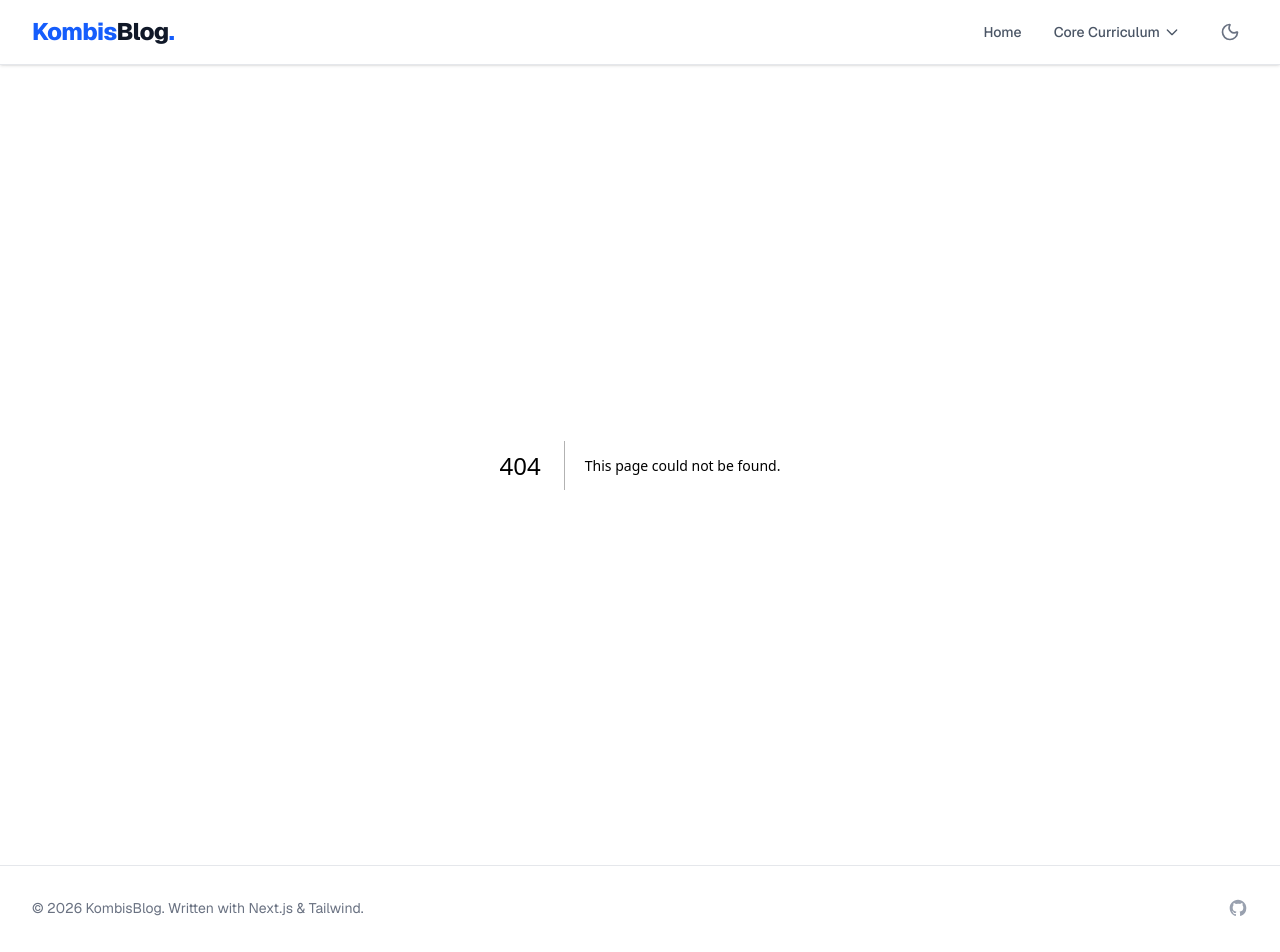
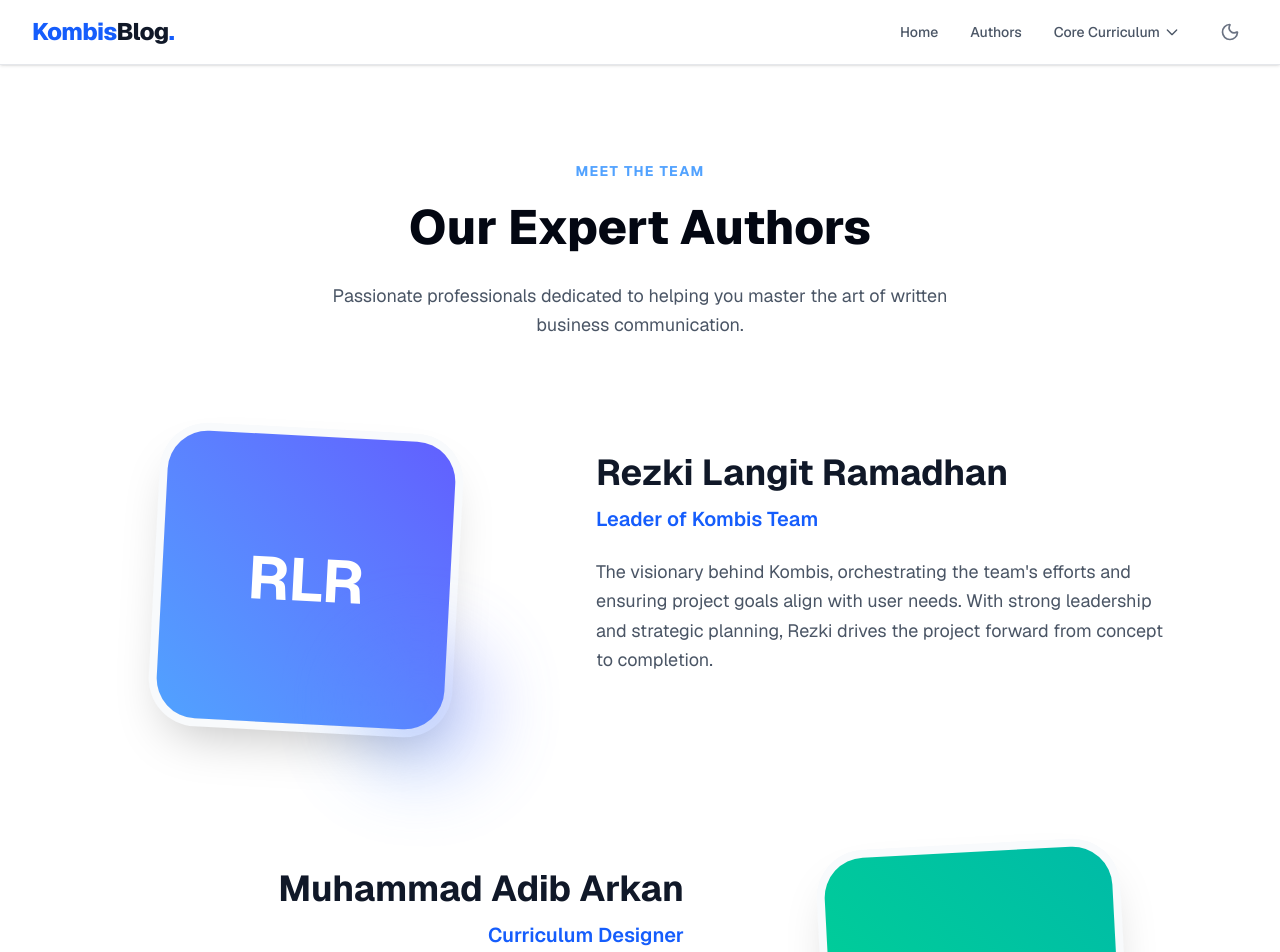
Before and after one commit to pompomv/KombisBlog_Project, a Next.js app in the folder frontend/: page /authors in a window 1280 px wide. Before the commit this address had no page. Shown: the top 952 px of the page. Built offline with nearby package versions, Linux system fonts and the light colour scheme.

Commit message:
feat: initialize frontend project with landing page, navigation, and dynamic post routing

```diff
--- /dev/null
+++ b/frontend/app/authors/page.tsx
@@ -0,0 +1,53 @@
+export default function AuthorsPage() {
+  const authors = [
+    { name: 'Rezki Langit Ramadhan', role: 'Leader of Kombis Team', initials: 'RLR', gradient: 'from-blue-400 to-indigo-500', desc: 'The visionary behind Kombis, orchestrating the team\'s efforts and ensuring project goals align with user needs. With strong leadership and strategic planning, Rezki drives the project forward from concept to completion.' },
+    { name: 'Muhammad Adib Arkan', role: 'Curriculum Designer', initials: 'MAA', gradient: 'from-emerald-400 to-teal-500', desc: 'Crafts the structure and flow of the educational content. By blending pedagogical best practices with engaging content strategies, Bestar ensures that the learning experience is both intuitive and highly effective.' },
+    { name: 'Bestar Khan', role: 'Curriculum Writer', initials: 'BK', gradient: 'from-orange-400 to-rose-500', desc: 'The wordsmith behind the rich content of the platform. With a talent for breaking down complex topics into easy-to-understand lessons, Adib ensures that every article and guide delivers maximum value to the readers.' },
+    { name: 'Rifa Faviandra', role: 'Backend Developer', initials: 'RF', gradient: 'from-purple-400 to-pink-500', desc: 'Powers the platform from behind the scenes. Specializing in robust API architecture and database management, Rifa ensures that the Kombis platform runs seamlessly, securely, and efficiently at all times.' }
+  ];
+
+  return (
+    <main className="min-h-screen bg-white dark:bg-slate-900 transition-colors duration-300 py-24">
+      <div className="max-w-6xl mx-auto px-4 sm:px-6 lg:px-8">
+        <div className="text-center mb-24">
+          <span className="text-blue-400 font-bold tracking-widest uppercase text-sm mb-4 block">
+            Meet The Team
+          </span>
+          <h1 className="text-4xl md:text-5xl font-extrabold text-gray-950 dark:text-white mb-6 leading-tight transition-colors duration-300">
+            Our Expert Authors
+          </h1>
+          <p className="text-gray-600 dark:text-slate-300 text-lg max-w-2xl mx-auto leading-relaxed transition-colors duration-300">
+            Passionate professionals dedicated to helping you master the art of written business communication.
+          </p>
+        </div>
+
+        <div className="space-y-24 md:space-y-32">
+          {authors.map((author, index) => {
+            const isEven = index % 2 === 0;
+            return (
+              <div key={index} className={`flex flex-col md:flex-row items-center gap-12 lg:gap-20 ${isEven ? '' : 'md:flex-row-reverse'}`}>
+                {/* Avatar / Image Side */}
+                <div className="w-full md:w-5/12 flex justify-center relative">
+                  <div className={`relative w-56 h-56 lg:w-72 lg:h-72 rounded-[2.5rem] bg-gradient-to-tr ${author.gradient} flex items-center justify-center text-white font-bold text-6xl shadow-2xl ring-8 ring-slate-50 dark:ring-slate-800 transform ${isEven ? 'rotate-3' : '-rotate-3'} hover:rotate-0 hover:scale-105 transition-all duration-500`}>
+                    {author.initials}
+                    {/* Decorative glowing blob */}
+                    <div className={`absolute ${isEven ? '-bottom-10 -right-10' : '-bottom-10 -left-10'} w-32 h-32 bg-gradient-to-tr ${author.gradient} opacity-40 -z-10 rounded-full blur-2xl`}></div>
+                  </div>
+                </div>
+
+                {/* Text Side */}
+                <div className={`w-full md:w-7/12 ${isEven ? 'md:text-left' : 'md:text-right'} text-center`}>
+                  <h3 className="text-3xl md:text-4xl font-bold text-gray-900 dark:text-white mb-3 transition-colors duration-300">{author.name}</h3>
+                  <div className="text-blue-600 dark:text-blue-400 text-xl font-semibold mb-6 transition-colors duration-300">{author.role}</div>
+                  <p className="text-gray-600 dark:text-slate-400 text-lg leading-relaxed mb-8 transition-colors duration-300">
+                    {author.desc}
+                  </p>
+                </div>
+              </div>
+            );
+          })}
+        </div>
+      </div>
+    </main>
+  );
+}
--- a/frontend/app/components/Navbar.tsx
+++ b/frontend/app/components/Navbar.tsx
@@ -41,6 +41,9 @@ export default function Navbar() {
           <div className="hidden md:flex space-x-8 items-center">
             <Link href="/" className="text-sm font-medium text-gray-600 dark:text-gray-300 hover:text-blue-600 dark:hover:text-blue-400 transition-colors">
               Home
+            </Link>
+            <Link href="/authors" className="text-sm font-medium text-gray-600 dark:text-gray-300 hover:text-blue-600 dark:hover:text-blue-400 transition-colors">
+              Authors
             </Link>
 
             {/* Core Curriculum dropdown */}
@@ -120,6 +123,13 @@ export default function Navbar() {
           >
             Home
           </Link>
+          <Link
+            href="/authors"
+            onClick={() => setMobileMenuOpen(false)}
+            className="block px-3 py-2 text-base font-medium text-gray-700 dark:text-gray-300 hover:text-blue-600 dark:hover:text-blue-400 hover:bg-gray-50 dark:hover:bg-gray-900 rounded-md transition-colors"
+          >
+            Authors
+          </Link>
 
           <div className="pt-2 pb-1">
             <div className="px-3 text-xs font-bold text-gray-400 dark:text-gray-500 uppercase tracking-widest mb-2">
--- a/frontend/app/page.tsx
+++ b/frontend/app/page.tsx
@@ -51,7 +51,7 @@ export default async function Home() {
         </div>
         {/* Wave into dark section */}
         <div className="w-full bg-white dark:bg-slate-900 overflow-hidden leading-none transition-colors duration-300 -my-1 relative z-10">
-          <svg viewBox="0 0 1440 80" xmlns="http://www.w3.org/2000/svg" preserveAspectRatio="none" className="w-full block scale-105" style={{height:'80px'}}>
+          <svg viewBox="0 0 1440 80" xmlns="http://www.w3.org/2000/svg" preserveAspectRatio="none" className="w-full block scale-105" style={{ height: '80px' }}>
             <path d="M0,0 C360,80 1080,80 1440,0 L1440,80 L0,80 Z" className="fill-slate-900 dark:fill-white transition-colors duration-300" />
           </svg>
         </div>
@@ -138,7 +138,7 @@ export default async function Home() {
         </div>
         {/* Wave out of dark section */}
         <div className="w-full bg-white dark:bg-slate-900 overflow-hidden leading-none transition-colors duration-300 -my-1 relative z-10">
-          <svg viewBox="0 0 1440 80" xmlns="http://www.w3.org/2000/svg" preserveAspectRatio="none" className="w-full block scale-105" style={{height:'80px'}}>
+          <svg viewBox="0 0 1440 80" xmlns="http://www.w3.org/2000/svg" preserveAspectRatio="none" className="w-full block scale-105" style={{ height: '80px' }}>
             <path d="M0,80 C360,0 1080,0 1440,80 L1440,0 L0,0 Z" className="fill-slate-900 dark:fill-white transition-colors duration-300" />
           </svg>
         </div>
@@ -193,6 +193,8 @@ export default async function Home() {
         </div>
       </div>
 
+
+
       {/* ── WAVE: white → slate-900 ────────────────────────────── */}
       <div className="bg-slate-900 dark:bg-white overflow-hidden leading-none transition-colors duration-300 -my-1 relative z-10">
         <svg viewBox="0 0 1440 72" xmlns="http://www.w3.org/2000/svg" preserveAspectRatio="none" className="w-full block scale-105" style={{ height: '72px' }}>
```
Also changed, not shown: frontend/app/artikel/[slug]/page.tsx (+16 -16 lines).
